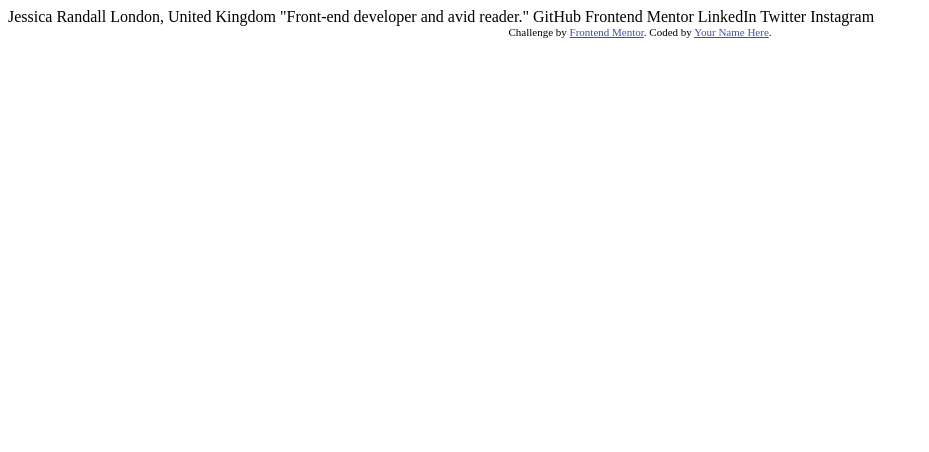
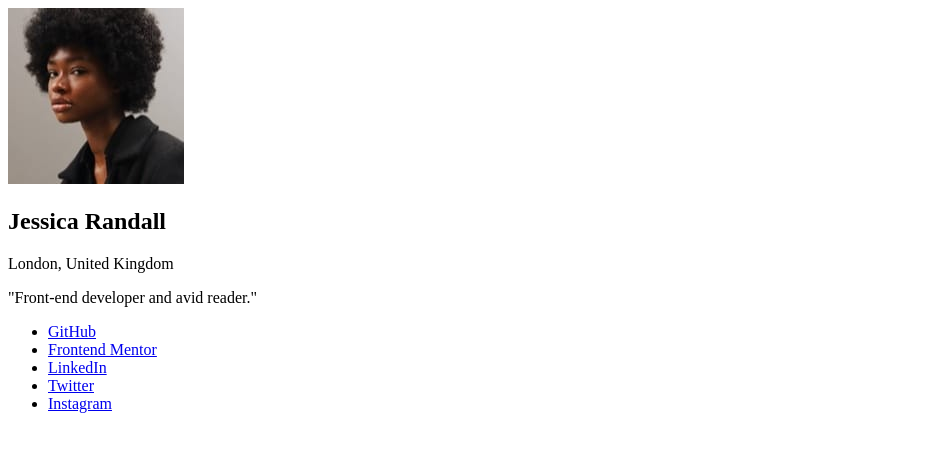
Before and after one commit to Segarur21/social-links-profile-main, a plain HTML site: page index.html in a window 1280 px wide. Shown: the whole page, without its empty margins (0-929 px from the left). Drawn offline with Linux system fonts and the light colour scheme.

Commit message:
Semantic HTML structure with fonts and classes

```diff
--- a/index.html
+++ b/index.html
@@ -6,30 +6,29 @@
 
   <link rel="icon" type="image/png" sizes="32x32" href="./assets/images/favicon-32x32.png">
   <link rel="stylesheet" href="styles.css">
+  <link rel="preconnect" href="https://fonts.googleapis.com">
+<link rel="preconnect" href="https://fonts.gstatic.com" crossorigin>
+<link href="https://fonts.googleapis.com/css2?family=Inter:wght@400;600;700&display=swap" rel="stylesheet">
 
   <title>Frontend Mentor | Social links profile</title>
 
-  <!-- Feel free to remove these styles or customise in your own stylesheet 👍 -->
-  <style>
-    .attribution { font-size: 0.6875rem; text-align: center; }
-    .attribution a { color: hsl(228, 45%, 44%); }
-  </style>
 </head>
 <body>
+<main>
+  <article class="profile-card">
+    <img class="profile-image" src="./assets/images/avatar-jessica.jpeg" alt="Profile picture of Jessica Randall">
+  <h1 class="profile-name">Jessica Randall</h1>
+  <p class="profile-location">London, United Kingdom</p>
+  <p class="profile-bio">"Front-end developer and avid reader."</p>
 
-  Jessica Randall
-  London, United Kingdom
-  "Front-end developer and avid reader."
-
-  GitHub
-  Frontend Mentor
-  LinkedIn
-  Twitter
-  Instagram
-
-  <footer class="attribution">
-    Challenge by <a href="https://www.frontendmentor.io?ref=challenge">Frontend Mentor</a>.
-    Coded by <a href="#">Your Name Here</a>.
-  </footer>
+  <ul class="profile-links">
+    <li><a class="profile-link" href="#">GitHub</a></li>
+    <li><a class="profile-link" href="#">Frontend Mentor</a></li>
+    <li><a class="profile-link" href="#">LinkedIn</a></li>
+    <li><a class="profile-link" href="#">Twitter</a></li>
+    <li><a class="profile-link" href="#">Instagram</a></li>
+  </ul>
+  </article>
+</main>
 </body>
 </html>
```
Also changed, not shown: 1 other file.
